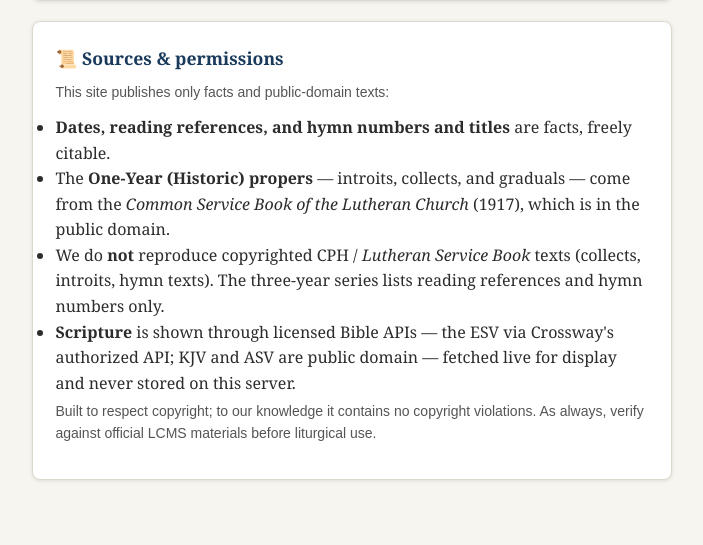
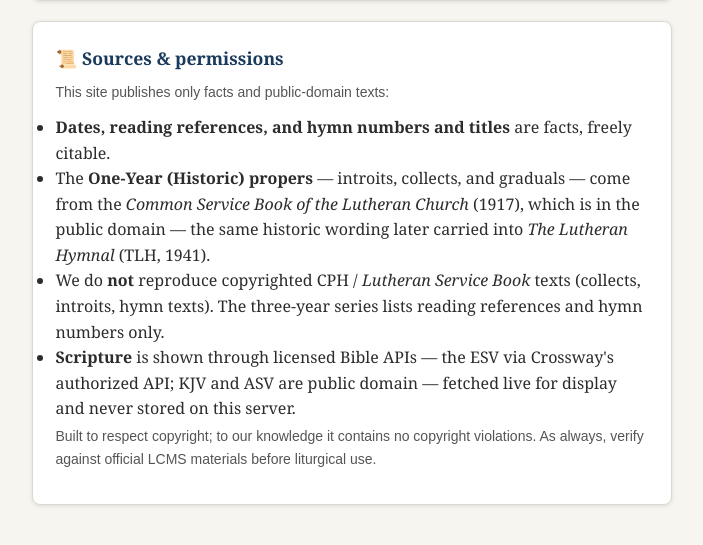
Before and after one commit to abc3-Mac/lutheran-lectionary, a Flask app: page /about in a window 1280 px wide. Shown: the part 465-1010 px from the top of the page, without its empty margins (288-991 px from the left). Run offline with Flask 3, Linux system fonts and the light colour scheme.

Commit message:
About: note the 1917 CSB propers are the same wording later carried into TLH 1941
Matches the parallel statement already in the README's copyright policy.

Co-Authored-By: Claude Opus 4.8 <noreply@anthropic.com>

```diff
--- a/templates/about.html
+++ b/templates/about.html
@@ -31,7 +31,8 @@
         freely citable.</li>
       <li>The <strong>One-Year (Historic) propers</strong> — introits, collects, and graduals —
         come from the <em>Common Service Book of the Lutheran Church</em> (1917), which is in the
-        public domain.</li>
+        public domain — the same historic wording later carried into <em>The Lutheran Hymnal</em>
+        (TLH, 1941).</li>
       <li>We do <strong>not</strong> reproduce copyrighted CPH / <em>Lutheran Service Book</em>
         texts (collects, introits, hymn texts). The three-year series lists reading references
         and hymn numbers only.</li>
```
